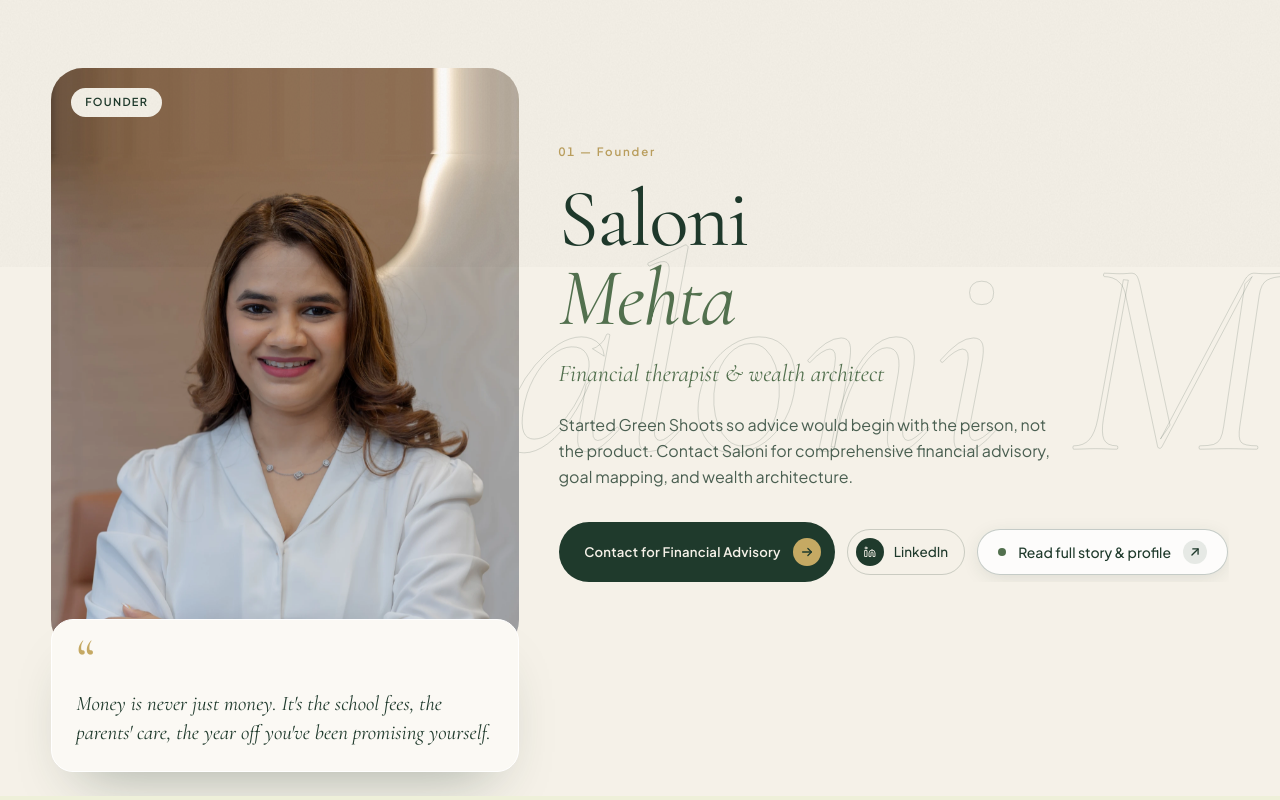
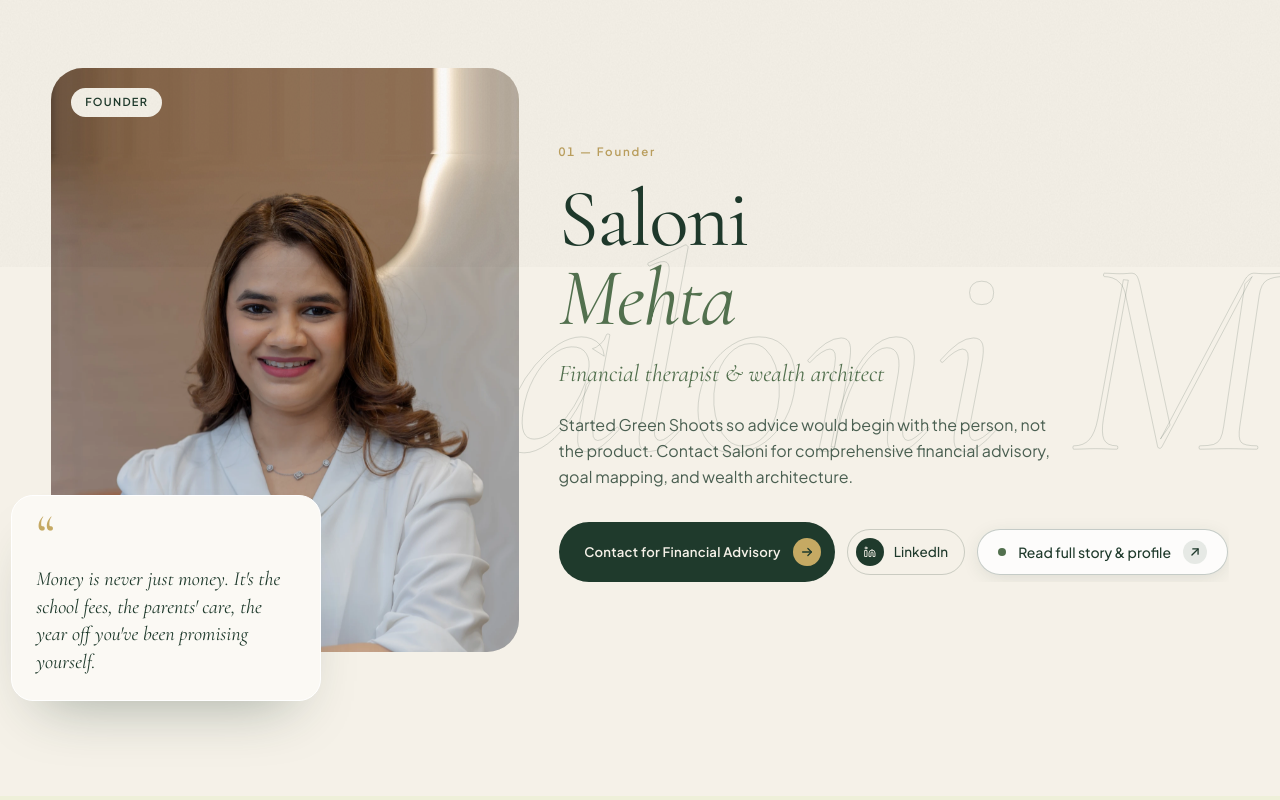
Before and after one commit to Ankit-singh-dot/greenshotwealth, a Next.js app: page /team in a window 1280 px wide. Shown: the part 960-1760 px from the top of the page. Built offline with nearby package versions, Linux system fonts and the light colour scheme; a web font is replaced by a local one.

Commit message:
section_3_improvemnt  app/team/page.tsx

```diff
--- a/app/team/page.tsx
+++ b/app/team/page.tsx
@@ -298,7 +298,7 @@ function Founder({
     const c = p - 0.5;
     if (nameRef.current) nameRef.current.style.transform = `translate3d(${(flip ? 1 : -1) * c * 38}vw, 0, 0)`;
     if (imgRef.current) imgRef.current.style.transform = `translate3d(0, ${(c * -8).toFixed(2)}%, 0) scale(1.08)`;
-    if (quoteRef.current) quoteRef.current.style.transform = `translate3d(0, ${(c * -160).toFixed(1)}px, 0)`;
+    if (quoteRef.current) quoteRef.current.style.transform = `translate3d(0, ${(c * -50).toFixed(1)}px, 0)`;
   });
 
   return (
@@ -327,22 +327,22 @@ function Founder({
               </span>
             </div>
           </Reveal>
-          {/* floating quote card — travels faster than the portrait */}
+          {/* floating quote card — positioned on the outer flank away from buttons */}
           <div
             ref={quoteRef}
-            className={`hidden sm:block absolute -bottom-10 ${flip ? "-left-8 lg:-left-20" : "-right-8 lg:-right-20"} w-[min(340px,80%)] z-10`}
+            className={`hidden sm:block absolute -bottom-6 ${flip ? "-right-4 sm:-right-6 lg:-right-10" : "-left-4 sm:-left-6 lg:-left-10"} w-[min(310px,85%)] z-10 pointer-events-none`}
           >
-            <div className="rounded-[22px] bg-[#FBF9F4] p-6 shadow-[0_30px_60px_-30px_rgba(31,58,44,0.4)] border border-white">
+            <div className="rounded-[22px] bg-[#FBF9F4] p-5 sm:p-6 shadow-[0_30px_60px_-30px_rgba(31,58,44,0.4)] border border-white">
               <span className="font-cormorant text-[3.5rem] leading-[0.5] text-[#c5a963]" aria-hidden>
                 &ldquo;
               </span>
-              <p className="font-cormorant italic text-[1.3rem] leading-snug text-[#1F3A2C] mt-2">{f.quote}</p>
+              <p className="font-cormorant italic text-[1.25rem] leading-snug text-[#1F3A2C] mt-2">{f.quote}</p>
             </div>
           </div>
         </div>
 
         {/* words */}
-        <div className={`lg:col-span-7 ${flip ? "lg:col-start-1 lg:order-1" : "lg:col-start-6"}`}>
+        <div className={`lg:col-span-7 relative z-20 ${flip ? "lg:col-start-1 lg:order-1" : "lg:col-start-6"}`}>
           <span className="gs-index text-[#bda15f]">0{index + 1} — {f.role}</span>
           <RevealLines
             as="h2"
```
